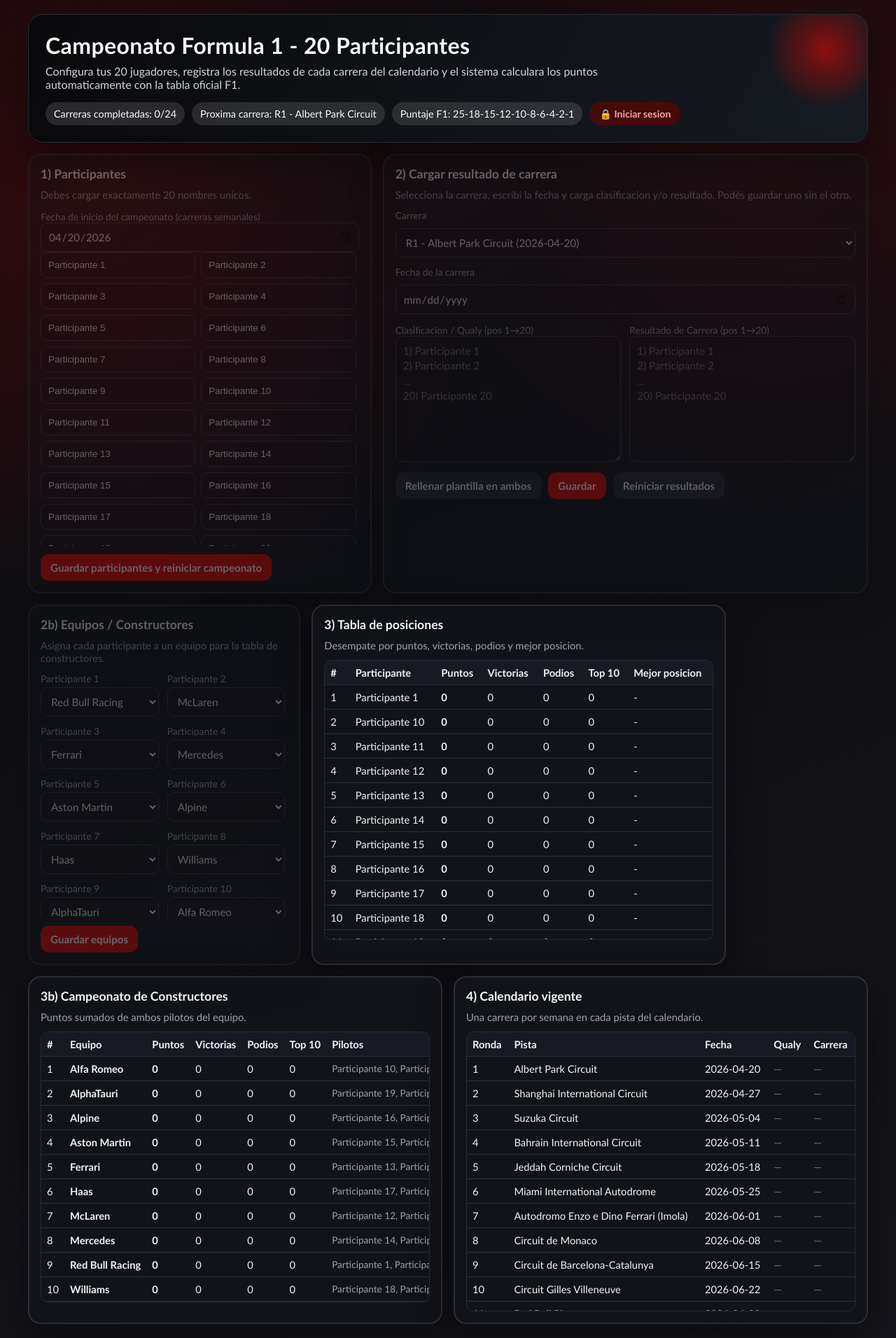
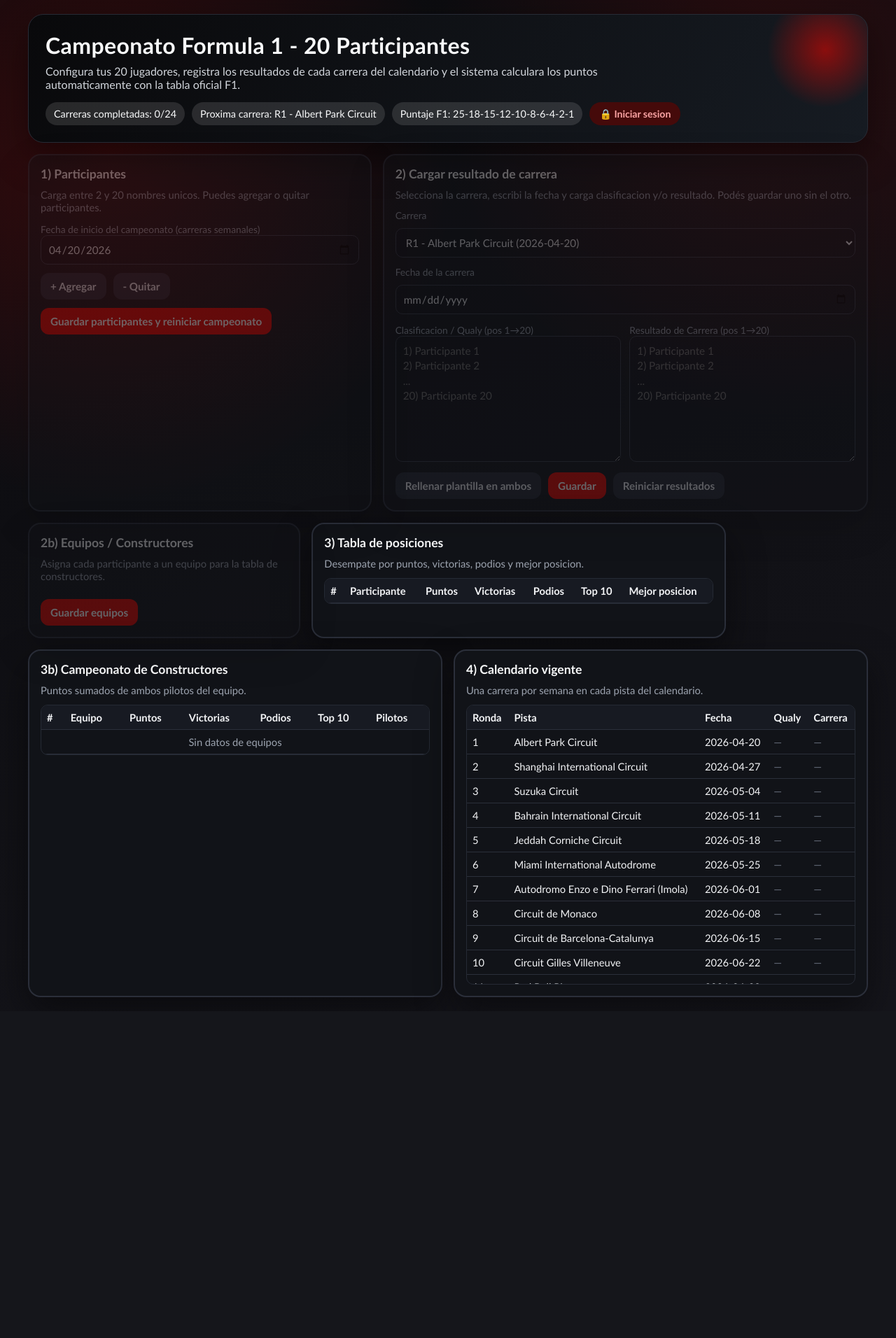
Before and after one commit to faculuna1999/Formula1, a Flask app: page / in a window 1280 px wide. Shown: the whole page at 70% size. After the commit the page ends 1425 px from the top, so only its background shows below. Run offline with Flask 3, Linux system fonts and the light colour scheme; lists and menus that the app fills with data are empty.

Commit message:
feat: make participant count flexible (2-20) with add/remove UI

```diff
--- a/app.py
+++ b/app.py
@@ -123,7 +123,7 @@
 
 
 def default_participants():
-    return [f"Participante {idx}" for idx in range(1, 21)]
+    return []
 
 
 def next_monday(start=None):
@@ -193,13 +193,13 @@
 
 def normalize_participants(raw_names):
     names = [name.strip() for name in raw_names if isinstance(name, str)]
-    if len(names) != 20:
-        return None, "Debes ingresar exactamente 20 participantes."
+    if len(names) < 2 or len(names) > 20:
+        return None, "Debes ingresar entre 2 y 20 participantes."
     if any(not name for name in names):
         return None, "Todos los nombres deben estar completos."
 
     lowered = [name.lower() for name in names]
-    if len(set(lowered)) != 20:
+    if len(set(lowered)) != len(names):
         return None, "Los nombres deben ser unicos."
 
     return names, None
@@ -236,8 +236,9 @@
         return "La clasificacion debe ser una lista de nombres."
 
     cleaned = [item.strip() for item in classification if isinstance(item, str)]
-    if len(cleaned) != 20:
-        return "La clasificacion debe tener exactamente 20 posiciones."
+    num_participants = len(participants)
+    if len(cleaned) != num_participants:
+        return f"La clasificacion debe tener exactamente {num_participants} posiciones."
 
     if any(not name for name in cleaned):
         return "La clasificacion contiene nombres vacios."
@@ -254,7 +255,7 @@
             message_parts.append(f"Nombres no registrados: {', '.join(extras)}")
         return "; ".join(message_parts)
 
-    if len(cleaned_set) != 20:
+    if len(cleaned_set) != num_participants:
         return "Hay nombres repetidos en la clasificacion."
 
     return None
--- a/templates/index.html
+++ b/templates/index.html
@@ -358,12 +358,17 @@
         <section class="grid">
             <article class="card participants-card write-guard">
                 <h2>1) Participantes</h2>
-                <p class="caption">Debes cargar exactamente 20 nombres unicos.</p>
+                <p class="caption">Carga entre 2 y 20 nombres unicos. Puedes agregar o quitar participantes.</p>
 
                 <label class="small-muted" for="seasonStartDate">Fecha de inicio del campeonato (carreras semanales)</label>
                 <input type="date" id="seasonStartDate">
 
                 <div class="participants-grid" id="participantsGrid"></div>
+
+                <div class="button-bar" style="margin-bottom: 8px;">
+                    <button class="secondary" id="addParticipantBtn">+ Agregar</button>
+                    <button class="secondary" id="removeParticipantBtn">- Quitar</button>
+                </div>
 
                 <div class="button-bar">
                     <button class="primary" id="saveParticipantsBtn">Guardar participantes y reiniciar campeonato</button>
@@ -615,6 +620,42 @@
             });
         }
 
+        function addParticipant() {
+            const inputs = document.querySelectorAll("#participantsGrid input");
+            if (inputs.length >= 20) {
+                showStatus("No puedes agregar más de 20 participantes.", "error");
+                return;
+            }
+            const newInputs = Array.from(inputs).map(inp => inp.value.trim());
+            newInputs.push("");
+            renderParticipantsEditable(newInputs);
+        }
+
+        function removeParticipant() {
+            const inputs = document.querySelectorAll("#participantsGrid input");
+            if (inputs.length <= 2) {
+                showStatus("Debes tener al menos 2 participantes.", "error");
+                return;
+            }
+            const newInputs = Array.from(inputs).map(inp => inp.value.trim());
+            newInputs.pop();
+            renderParticipantsEditable(newInputs);
+        }
+
+        function renderParticipantsEditable(names) {
+            const grid = document.getElementById("participantsGrid");
+            grid.innerHTML = "";
+            names.forEach((name, idx) => {
+                const input = document.createElement("input");
+                input.type = "text";
+                input.maxLength = 40;
+                input.value = name;
+                input.placeholder = `Participante ${idx + 1}`;
+                input.dataset.index = String(idx);
+                grid.appendChild(input);
+            });
+        }
+
         function renderRaceSelect(schedule) {
             const select = document.getElementById("raceSelect");
             const current = select.value;
@@ -820,7 +861,7 @@
             state.teams_leaderboard = data.teams_leaderboard || [];
 
             document.getElementById("seasonStartDate").value = data.season_start_date;
-            renderParticipants(state.participants);
+            renderParticipantsEditable(state.participants.length > 0 ? state.participants : []);
             renderRaceSelect(state.schedule);
             renderLeaderboard(state.leaderboard);
             renderTeamsGrid();
@@ -922,6 +963,8 @@
             }
         }
 
+        document.getElementById("addParticipantBtn").addEventListener("click", addParticipant);
+        document.getElementById("removeParticipantBtn").addEventListener("click", removeParticipant);
         document.getElementById("saveParticipantsBtn").addEventListener("click", () => safeRun(saveParticipants));
         document.getElementById("saveTeamsBtn").addEventListener("click", () => safeRun(saveTeams));
         document.getElementById("saveResultBtn").addEventListener("click", () => safeRun(saveRaceResult));
@@ -940,7 +983,10 @@
             updateAuthUI();
         });
 
-        safeRun(fetchState);
+        safeRun(fetchState).catch(() => {
+            // On first load or error, show empty grid
+            renderParticipantsEditable([]);
+        });
     </script>
 </body>
 </html>
```
